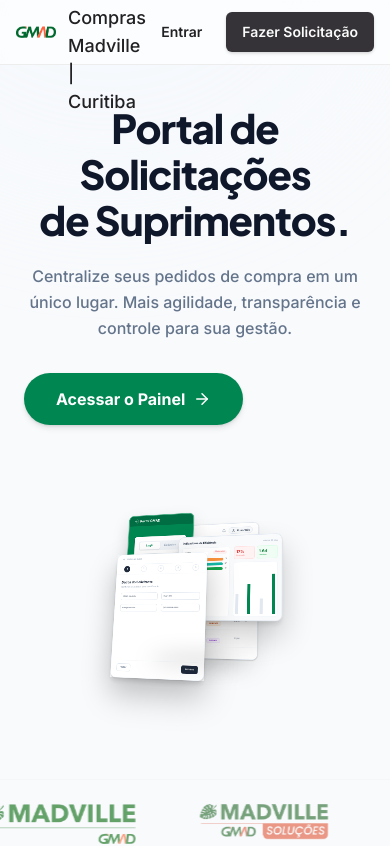
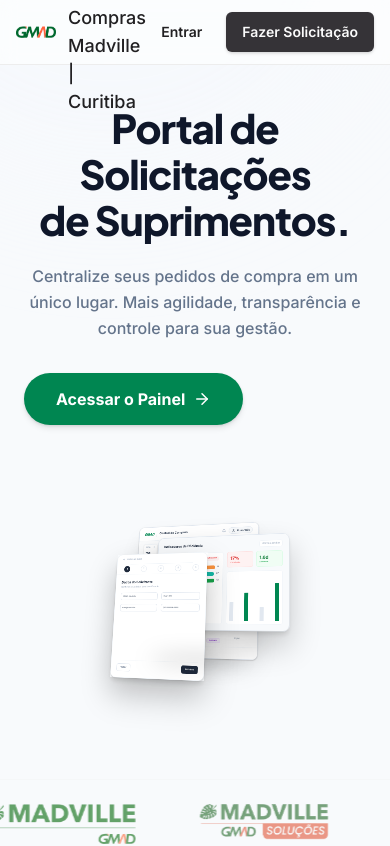
Before and after one commit to borba-anderson/comprasmadville, a React (Vite) app: page / in a window 390 px wide. Shown: the top 846 px of the page. Built offline with nearby package versions, Linux system fonts and the light colour scheme; the HTML template or start-up script is replaced by a standard one.

Commit message:
Code edited in Lovable Code Editor
Edited UI in Lovable

```diff
--- a/src/pages/Index.tsx
+++ b/src/pages/Index.tsx
@@ -42,42 +42,12 @@ import {
 // 1. COMPONENTES VISUAIS (MOCKS)
 // ==========================================
 
-// MOCK 1: TELA DE LOGIN
-const MockAuthScreen = () => (
-  <div className="w-full h-full bg-[#008651] flex flex-col rounded-xl border-[2px] border-white/30 shadow-2xl relative overflow-hidden">
-    <div className="bg-[#006e42] h-6 flex items-center px-3 text-white text-[8px] font-bold">
-      <LogIn size={10} className="mr-1" /> Portal GMAD
-    </div>
-    <div className="flex-1 flex items-center justify-center p-3">
-      <div className="w-full bg-white rounded-lg shadow-lg p-3 transform scale-95">
-        <div className="flex bg-slate-100 p-0.5 rounded-md mb-2">
-          <div className="flex-1 py-1 text-center text-[7px] font-bold bg-white text-[#008651] shadow-sm rounded">
-            Login
-          </div>
-          <div className="flex-1 py-1 text-center text-[7px] font-bold text-slate-400">Cadastro</div>
-        </div>
-        <div className="space-y-1.5">
-          <div className="h-5 w-full bg-slate-50 border border-slate-200 rounded"></div>
-          <div className="h-5 w-full bg-slate-50 border border-slate-200 rounded flex items-center justify-end px-2">
-            <div className="w-1.5 h-1.5 rounded-full bg-slate-200"></div>
-          </div>
-          <div className="h-5 w-full bg-[#008651] rounded mt-1 flex items-center justify-center text-white text-[8px] font-bold">
-            Entrar
-          </div>
-        </div>
-      </div>
-    </div>
-  </div>
-);
-
-// MOCK 2: PAINEL DE REQUISIÇÕES (AGORA 100% BRANCO)
+// MOCK 1: PAINEL DE REQUISIÇÕES (Principal - 100% Branco)
 const MockPainelScreen = () => (
-  // Container Principal BRANCO
   <div className="w-full h-full bg-white flex flex-col rounded-xl overflow-hidden shadow-2xl font-sans border border-slate-200 relative">
-    {/* Header Topo (AGORA BRANCO - ZERO VERDE NO FUNDO) */}
+    {/* Header Topo */}
     <div className="h-8 bg-white border-b border-slate-100 flex items-center justify-between px-3 shrink-0">
       <div className="flex items-center gap-1.5">
-        {/* Logo e Texto em Verde Escuro/Preto para contraste */}
         <div className="text-[8px] font-extrabold text-[#008651] tracking-tighter italic">GMAD</div>
         <div className="h-3 w-[1px] bg-slate-300"></div>
         <span className="text-[7px] font-bold text-slate-700">Central de Compras</span>
@@ -91,7 +61,7 @@ const MockPainelScreen = () => (
       </div>
     </div>
 
-    {/* Linha de Cards de Status (Fundo Branco, bordas sutis) */}
+    {/* Linha de Cards de Status */}
     <div className="px-3 py-2 flex gap-1 overflow-hidden bg-slate-50/50">
       {[
         { l: "TOTAL", v: "76", c: "slate", i: FileText },
@@ -246,7 +216,7 @@ const MockPainelScreen = () => (
   </div>
 );
 
-// MOCK 3: FORMULÁRIO
+// MOCK 2: FORMULÁRIO (Simplificado)
 const MockFormScreen = () => (
   <div className="w-full h-full bg-white flex flex-col rounded-xl overflow-hidden border border-slate-100 shadow-xl relative font-sans">
     <div className="px-3 py-1.5 text-[5px] text-slate-400 flex items-center gap-1">
@@ -302,50 +272,52 @@ const MockFormScreen = () => (
   </div>
 );
 
-// MOCK 4: DASHBOARD ANALYTICS
+// MOCK 3: DASHBOARD ANALYTICS (AUMENTADO e em DESTAQUE)
 const MockChartScreen = () => (
-  <div className="w-full h-full bg-[#F8FAFC] flex flex-col rounded-xl overflow-hidden border border-slate-200 shadow-xl p-2 font-sans">
-    <div className="flex justify-between items-center mb-1.5">
-      <span className="text-[6px] font-bold text-slate-800">Indicadores de Eficiência</span>
-      <span className="text-[4px] text-slate-400">Últimos 30 dias</span>
+  <div className="w-full h-full bg-[#F8FAFC] flex flex-col rounded-xl overflow-hidden border border-slate-200 shadow-xl p-3 font-sans">
+    <div className="flex justify-between items-center mb-2">
+      <span className="text-[7px] font-bold text-slate-800">Indicadores de Eficiência</span>
+      <span className="text-[5px] text-slate-400 bg-white px-1 py-0.5 rounded border border-slate-100">
+        Últimos 30 dias
+      </span>
     </div>
     <div className="flex gap-2 h-full">
-      <div className="flex-1 bg-white rounded border border-slate-100 p-1.5 flex flex-col gap-1">
+      <div className="flex-1 bg-white rounded border border-slate-100 p-2 flex flex-col gap-1.5">
         <div className="flex justify-between">
-          <span className="text-[5px] font-bold text-slate-700">Funil</span>
-          <span className="text-[3.5px] bg-red-50 text-red-500 px-1 rounded">20 atrasadas</span>
+          <span className="text-[6px] font-bold text-slate-700">Funil</span>
+          <span className="text-[4px] bg-red-50 text-red-500 px-1 rounded font-bold">20 atrasadas</span>
         </div>
-        <div className="space-y-1 mt-1">
+        <div className="space-y-1.5 mt-1">
           <div className="flex items-center gap-1">
-            <div className="flex-1 h-1.5 bg-orange-400 rounded-r w-[20%]"></div>
-            <span className="text-[3.5px]">11</span>
+            <div className="flex-1 h-2 bg-orange-400 rounded-r w-[20%]"></div>
+            <span className="text-[4.5px] font-bold text-slate-600">11</span>
           </div>
           <div className="flex items-center gap-1">
-            <div className="flex-1 h-1.5 bg-teal-500 rounded-r w-[80%]"></div>
-            <span className="text-[3.5px]">37</span>
+            <div className="flex-1 h-2 bg-teal-500 rounded-r w-[80%]"></div>
+            <span className="text-[4.5px] font-bold text-slate-600">37</span>
           </div>
           <div className="flex items-center gap-1">
-            <div className="flex-1 h-1.5 bg-green-600 rounded-r w-[40%]"></div>
-            <span className="text-[3.5px]">12</span>
+            <div className="flex-1 h-2 bg-green-600 rounded-r w-[40%]"></div>
+            <span className="text-[4.5px] font-bold text-slate-600">12</span>
           </div>
         </div>
       </div>
-      <div className="flex-1 flex flex-col gap-1.5">
-        <div className="grid grid-cols-2 gap-1">
-          <div className="bg-red-50 p-1 rounded border border-red-100">
-            <div className="text-[8px] font-bold text-red-600">17%</div>
-            <div className="text-[3.5px] text-red-400">Conclusão</div>
+      <div className="flex-1 flex flex-col gap-2">
+        <div className="grid grid-cols-2 gap-1.5">
+          <div className="bg-red-50 p-1.5 rounded border border-red-100">
+            <div className="text-[9px] font-bold text-red-600">17%</div>
+            <div className="text-[4px] text-red-400 font-medium">Conclusão</div>
           </div>
-          <div className="bg-green-50 p-1 rounded border border-green-100">
-            <div className="text-[8px] font-bold text-green-700">1.6d</div>
-            <div className="text-[3.5px] text-green-600">Leadtime</div>
+          <div className="bg-green-50 p-1.5 rounded border border-green-100">
+            <div className="text-[9px] font-bold text-green-700">1.6d</div>
+            <div className="text-[4px] text-green-600 font-medium">Leadtime</div>
           </div>
         </div>
-        <div className="bg-white rounded border border-slate-100 flex-1 p-1 flex items-end justify-between gap-1">
-          <div className="w-1.5 h-[40%] bg-slate-200 rounded-t-[1px]"></div>
-          <div className="w-1.5 h-[60%] bg-[#008651] rounded-t-[1px]"></div>
-          <div className="w-1.5 h-[30%] bg-slate-200 rounded-t-[1px]"></div>
-          <div className="w-1.5 h-[80%] bg-[#008651] rounded-t-[1px]"></div>
+        <div className="bg-white rounded border border-slate-100 flex-1 p-1.5 flex items-end justify-between gap-1.5">
+          <div className="w-2 h-[40%] bg-slate-200 rounded-t-[1px]"></div>
+          <div className="w-2 h-[60%] bg-[#008651] rounded-t-[1px]"></div>
+          <div className="w-2 h-[30%] bg-slate-200 rounded-t-[1px]"></div>
+          <div className="w-2 h-[80%] bg-[#008651] rounded-t-[1px]"></div>
         </div>
       </div>
     </div>
@@ -353,31 +325,25 @@ const MockChartScreen = () => (
 );
 
 // ==========================================
-// 2. COMPOSIÇÃO 3D (ORDEM AJUSTADA)
+// 2. COMPOSIÇÃO 3D (ATUALIZADA SEM LOGIN)
 // ==========================================
 
 const Hero3DComposition = () => {
   return (
     <div className="relative w-full h-[250px] md:h-[350px] flex items-center justify-center [perspective:1000px] overflow-visible mt-4 lg:mt-0 scale-[0.45] md:scale-[0.65] origin-center lg:origin-right">
       <div className="relative w-[280px] md:w-[550px] lg:w-[650px] h-[300px] md:h-[400px] transform [transform-style:preserve-3d] [transform:rotateX(10deg)_rotateY(-15deg)_rotateZ(2deg)] transition-transform duration-700 ease-out hover:[transform:rotateX(5deg)_rotateY(-5deg)_rotateZ(0deg)]">
-        {/* 1. CAMADA BASE (FUNDO): PAINEL DE REQUISIÇÕES (Principal) */}
-        {/* Agora totalmente branco na base */}
+        {/* 1. CAMADA BASE (FUNDO): PAINEL DE REQUISIÇÕES */}
         <div className="absolute top-0 left-0 w-full h-full transform [transform:translateZ(0px)] shadow-[0_25px_50px_-12px_rgba(0,0,0,0.15)] bg-white rounded-xl z-10 transition-all duration-500">
           <MockPainelScreen />
         </div>
 
-        {/* 2. CAMADA FRENTE DIREITA: DASHBOARD ANALYTICS */}
-        {/* Trazido para frente (translateZ 60px) para garantir visibilidade total */}
-        <div className="absolute top-[15%] -right-[20%] w-[220px] md:w-[280px] h-[180px] md:h-[220px] transform [transform:translateZ(60px)] shadow-[0_30px_60px_rgba(0,0,0,0.2)] z-30 bg-white rounded-xl transition-all duration-500 hover:[transform:translateZ(80px)_scale(1.05)] border border-slate-100">
+        {/* 2. CAMADA FRENTE DIREITA: DASHBOARD ANALYTICS (AUMENTADO) */}
+        {/* Mais largo (w-[280px]/[380px]) e posicionado para destaque */}
+        <div className="absolute top-[15%] -right-[25%] w-[280px] md:w-[380px] h-[200px] md:h-[260px] transform [transform:translateZ(60px)] shadow-[0_30px_60px_rgba(0,0,0,0.2)] z-30 bg-white rounded-xl transition-all duration-500 hover:[transform:translateZ(80px)_scale(1.05)] border border-slate-100">
           <MockChartScreen />
         </div>
 
-        {/* 3. CAMADA FRENTE ESQUERDA: LOGIN */}
-        <div className="absolute top-[-10%] -left-[10%] w-[160px] md:w-[200px] h-[200px] md:h-[260px] transform [transform:translateZ(40px)] shadow-[0_20px_40px_rgba(0,0,0,0.15)] z-20 animate-float">
-          <MockAuthScreen />
-        </div>
-
-        {/* 4. CAMADA FLUTUANTE INFERIOR ESQUERDA: FORMULÁRIO */}
+        {/* 3. CAMADA FLUTUANTE INFERIOR ESQUERDA: FORMULÁRIO */}
         <div className="absolute bottom-[-15%] -left-[5%] w-[200px] md:w-[240px] h-[260px] md:h-[300px] transform [transform:translateZ(80px)] shadow-[0_30px_60px_rgba(0,0,0,0.25)] z-40 transition-all duration-500 hover:[transform:translateZ(100px)_scale(1.05)] animate-float-delayed">
           <MockFormScreen />
         </div>
```
